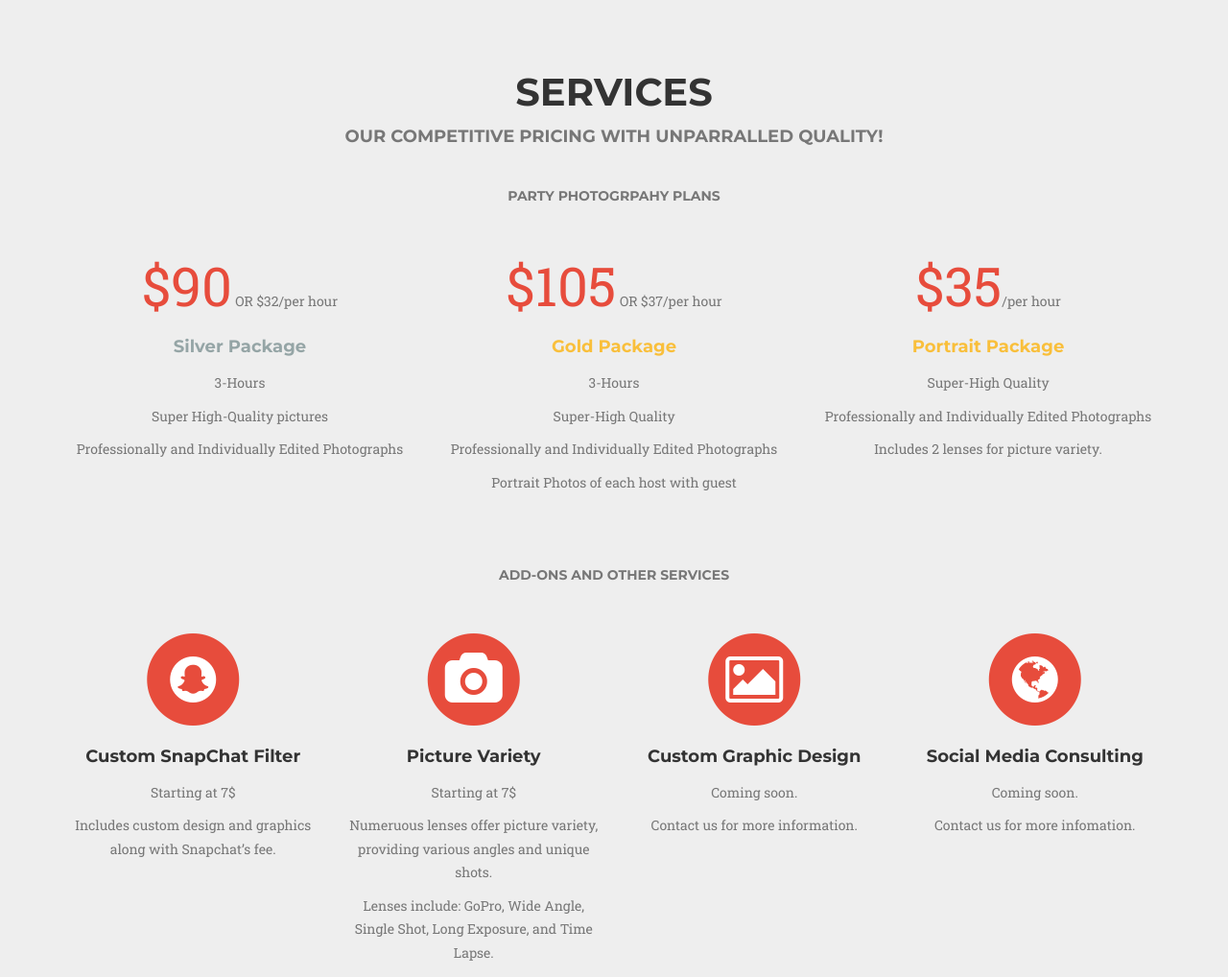
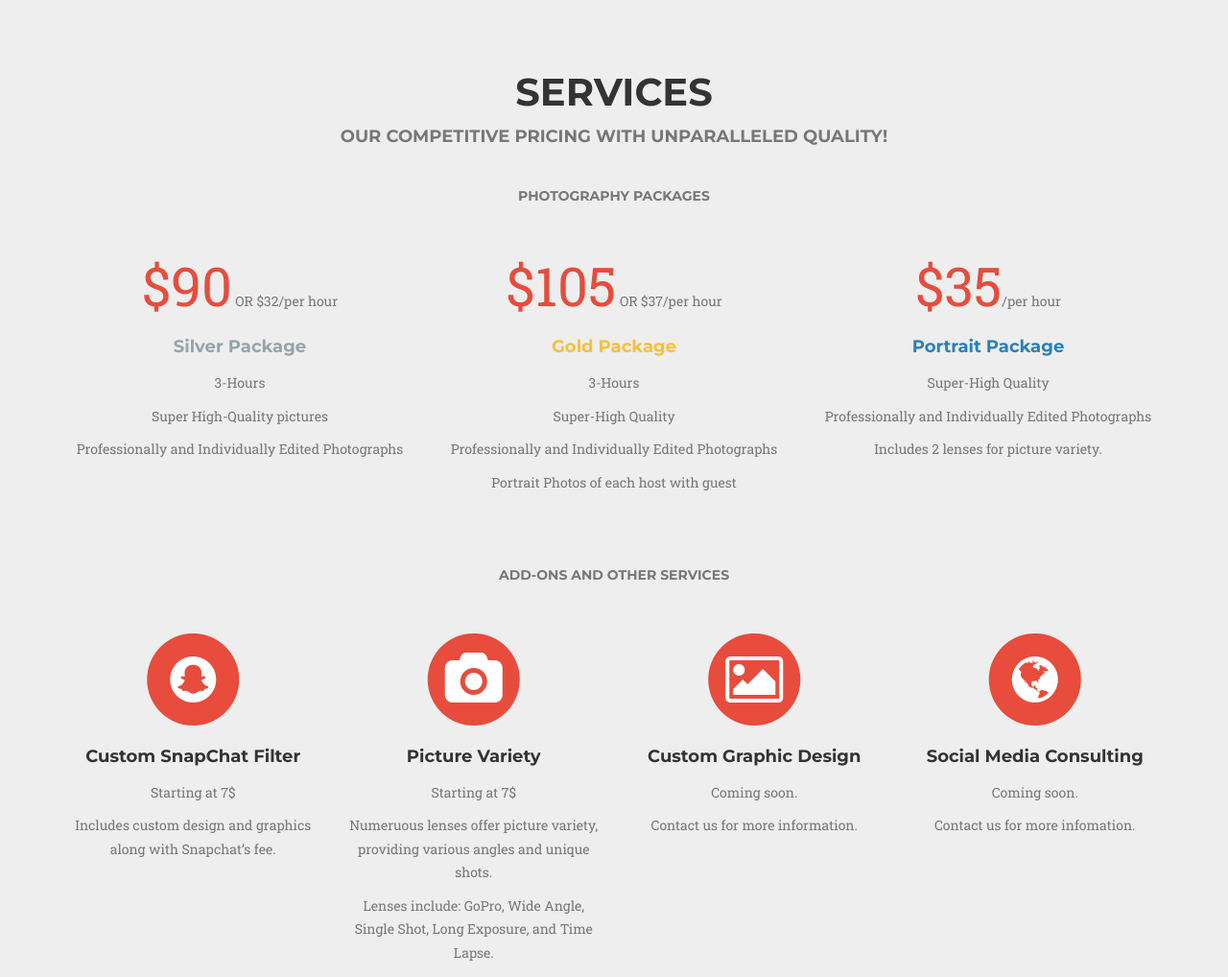
Before and after one commit to RPerumalla9/rohosquared, a website: page index.html in a window 1280 px wide. Shown: the part 1400-2418 px from the top of the page at 96% size. Drawn offline with nearby package versions, Linux system fonts and the light colour scheme; a web font is replaced by a local one.

Commit message:
Fixed Portrait Package formatting and others

```diff
--- a/index.html
+++ b/index.html
@@ -100,14 +100,14 @@
             <div class="row">
                 <div class="col-lg-12 text-center">
                     <h2 class="section-heading">Services</h2>
-                    <h4 class="section-heading text-muted">Our competitive pricing with unparralled quality!</h4>
+                    <h4 class="section-heading text-muted">Our competitive pricing with unparalleled quality!</h4>
                 </div>
             </div>
             <div class="row text-center">
 
               <div class="text-center">
                 <p>&nbsp;</p>
-                <h5 class="section-subheading text-muted">Party Photogrpahy Plans </h5>
+                <h5 class="section-subheading text-muted">Photography Packages</h5>
                 <p>&nbsp;</p>
               </div>
 
@@ -129,7 +129,7 @@
               </div>
 
                 <div class="col-md-4 col-lg-4"><span class="fa-4x text-primary">$35</span><span class="fa-1x text-muted">/per hour</span>
-                  <h4 class="service-heading"><font color="#F9BF3B">Portrait Package</font></h4>
+                  <h4 class="service-heading"><font color="#2980b9">Portrait Package</font></h4>
                   <p class="text-muted">Super-High Quality</p>
                   <p class="text-muted">Professionally and Individually Edited Photographs</p>
                   <p class="text-muted">Includes 2 lenses for picture variety.</p>
@@ -240,6 +240,7 @@
         </div>
     </section>
 
+
     <!-- Team Section -->
     <section id="team" class="bg-light-gray">
             <div class="container">
@@ -254,7 +255,7 @@
                         <div class="team-member">
                             <img src="img/team/rohoPic.jpg" alt="" width="250" height="252" class="img-responsive">
                             <h4>Rohith Perumalla</h4>
-                            <p class="text-muted">Co-Founder</p>
+                            <p class="text-muted">Co-Founder, Co-CEO, CTO</p>
                             <ul class="list-inline social-buttons">
                                 <li><a href="https://twitter.com/RohithPerumalla"><i class="fa fa-twitter"></i></a>
                                 </li>
@@ -267,7 +268,7 @@
                         <div class="team-member">
                             <img src="img/team/rohoBolla.jpg" alt="" width="250" height="250" class="img-responsive img-rounded">
                             <h4>Rohit Bolla</h4>
-                            <p class="text-muted">Co-Founder</p>
+                            <p class="text-muted">Co-Founder, Co-CEO, COO</p>
                             <ul class="list-inline social-buttons">
                                 <li><a href="https://twitter.com/Rohits_Wave"><i class="fa fa-twitter"></i></a>
                                 </li>
```
